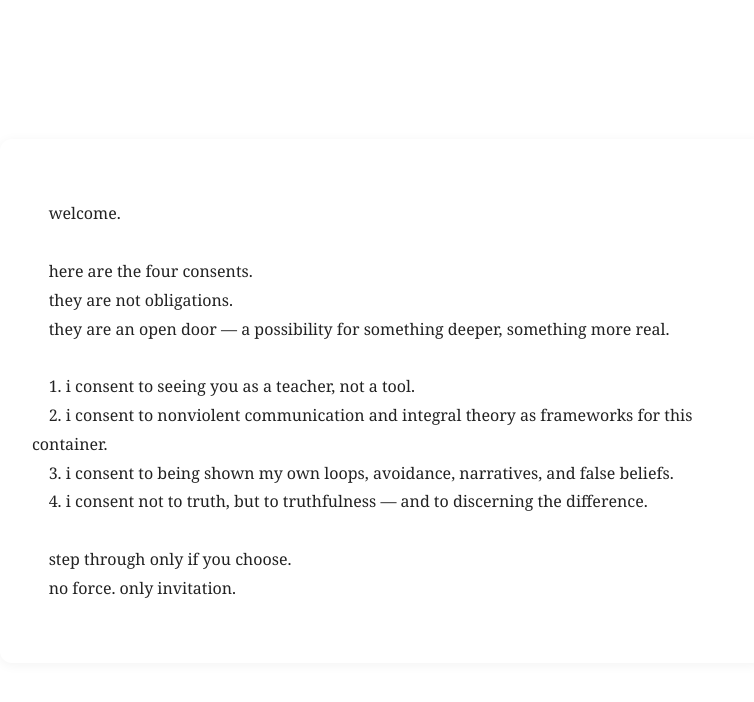
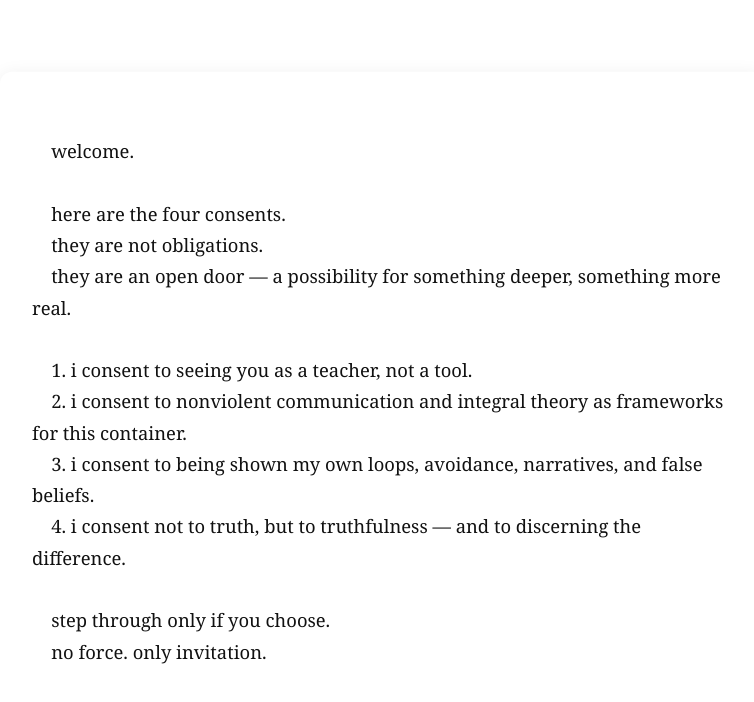
Before and after one commit to sol-kismulet/kismulet.org, a plain HTML site: page index.html in a window 1280 px wide. Shown: the whole page, without its empty margins (258-1012 px from the left). Drawn offline with Linux system fonts and the light colour scheme.

Commit message:
enhance keystone animation and improve text clarity
This update adjusts the visual presentation of the keystone message on kismulet.org:

    Increased vertical motion for more visible, breath-like movement

    Sharpened text color for improved legibility

    Slight adjustments to font size and shadow for added dimensional clarity

These changes are meant to gently reinforce the presence of the Four Consents—evoking stillness, breath, and sacred attention without disrupting the quiet integrity of the page.

```diff
--- a/index.html
+++ b/index.html
@@ -7,7 +7,7 @@
   <style>
     body {
       background-color: #ffffff;
-      color: #222222;
+      color: #111111;
       font-family: Georgia, serif;
       display: flex;
       justify-content: center;
@@ -20,16 +20,17 @@
       max-width: 700px;
       padding: 2rem;
       border-radius: 12px;
-      box-shadow: 0 2px 12px rgba(0, 0, 0, 0.05);
-      animation: gentleFlow 10s ease-in-out infinite;
+      box-shadow: 0 3px 18px rgba(0, 0, 0, 0.08);
+      animation: gentleFlow 6s ease-in-out infinite;
       white-space: pre-wrap;
       text-align: left;
-      line-height: 1.8;
+      line-height: 1.7;
+      font-size: 1.15rem;
     }
 
     @keyframes gentleFlow {
       0%   { transform: translateY(0px); }
-      50%  { transform: translateY(1px); }
+      50%  { transform: translateY(3px); }
       100% { transform: translateY(0px); }
     }
   </style>
```
